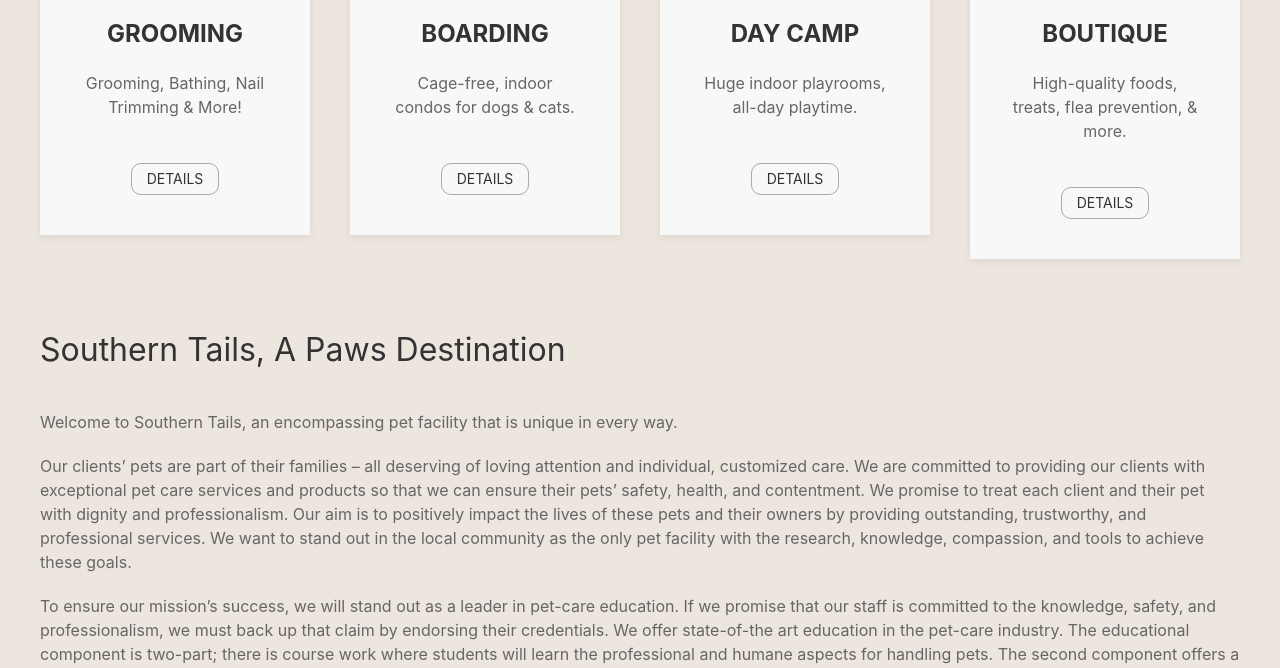
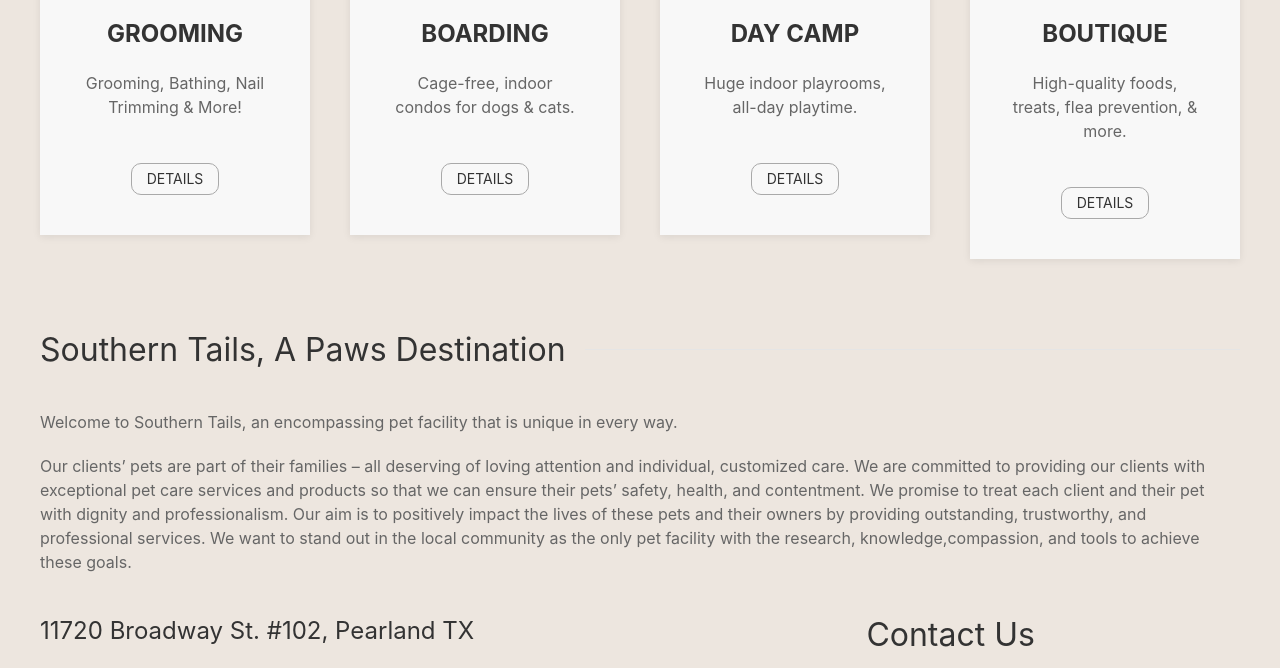
Before and after one commit to TechMex-io/southernTails, a Jekyll site: the page built from index.md, in a window 1280 px wide and 1400 px high, scrolled down 605 px. Shown: the top 668 px of the window. Built offline with Jekyll 4.4.1, drawn with Linux system fonts in a browser that asks for light colours; some of the changed text lies outside the part shown; grey boxes are pictures that could not be loaded.

Commit message:
removed 2nd paragraph from gen text on index, changes text on footer

```diff
--- a/_includes/footer.html
+++ b/_includes/footer.html
@@ -4,7 +4,7 @@
     <div class="footer">
       <div class="businessName">
         <h5>Southern Tails</h5>
-        <h6>Dog and Cat grooming and boarding</h6>
+        <h6>Providing dog grooming and boarding for your pets</h6>
         <h6>11720 Broadway St, Pearland, TX</h6>
       </div>
       <div class="phoneNumber">
--- a/index.md
+++ b/index.md
@@ -43,6 +43,4 @@ body_heading: Southern Tails, A Paws Destination
 ---
 Welcome to Southern Tails, an encompassing pet facility that is unique in every way.
 
-Our clients’ pets are part of their families – all deserving of loving attention and individual, customized care. We are committed to providing our clients with exceptional pet care services and products so that we can ensure their pets’ safety, health, and contentment. We promise to treat each client and their pet with dignity and professionalism. Our aim is to positively impact the lives of these pets and their owners by providing outstanding, trustworthy, and professional services. We want to stand out in the local community as the only pet facility with the research, knowledge, compassion, and tools to achieve these goals.
-
-To ensure our mission’s success, we will stand out as a leader in pet-care education. If we promise that our staff is committed to the knowledge, safety, and professionalism, we must back up that claim by endorsing their credentials. We offer state-of-the art education in the pet-care industry. The educational component is two-part; there is course work where students will learn the professional and humane aspects for handling pets. The second component offers a laboratory for students to gain necessary hands-on experience. This is an excellent place for continuing education in a growing industry. Students will receive certificates upon completion, which will be valuable tools for further growth in the industry.
+Our clients’ pets are part of their families – all deserving of loving attention and individual, customized care. We are committed to providing our clients with exceptional pet care services and products so that we can ensure their pets’ safety, health, and contentment. We promise to treat each client and their pet with dignity and professionalism. Our aim is to positively impact the lives of these pets and their owners by providing outstanding, trustworthy, and professional services. We want to stand out in the local community as the only pet facility with the research, knowledge,compassion, and tools to achieve these goals.
```
